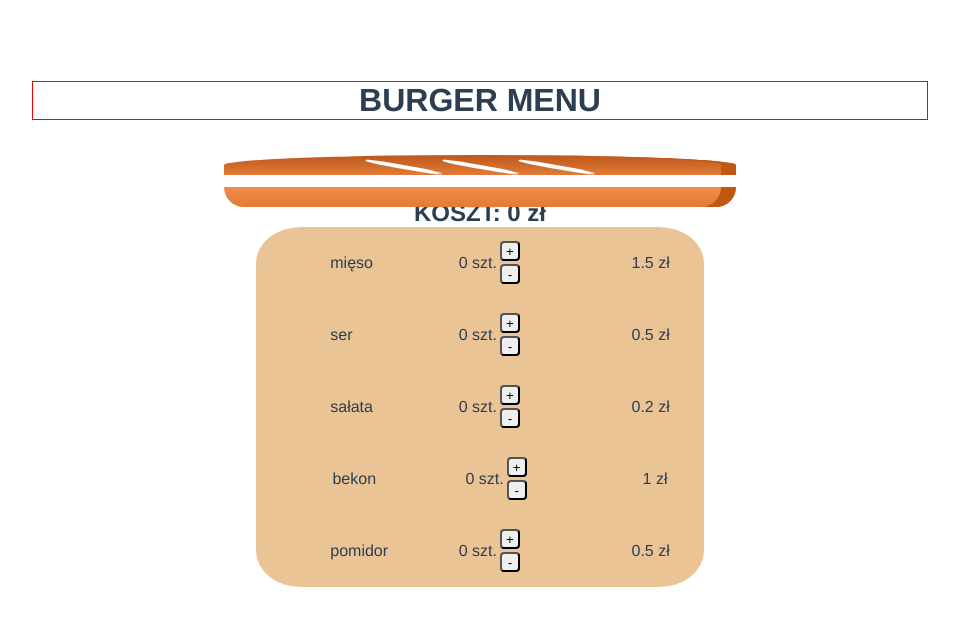
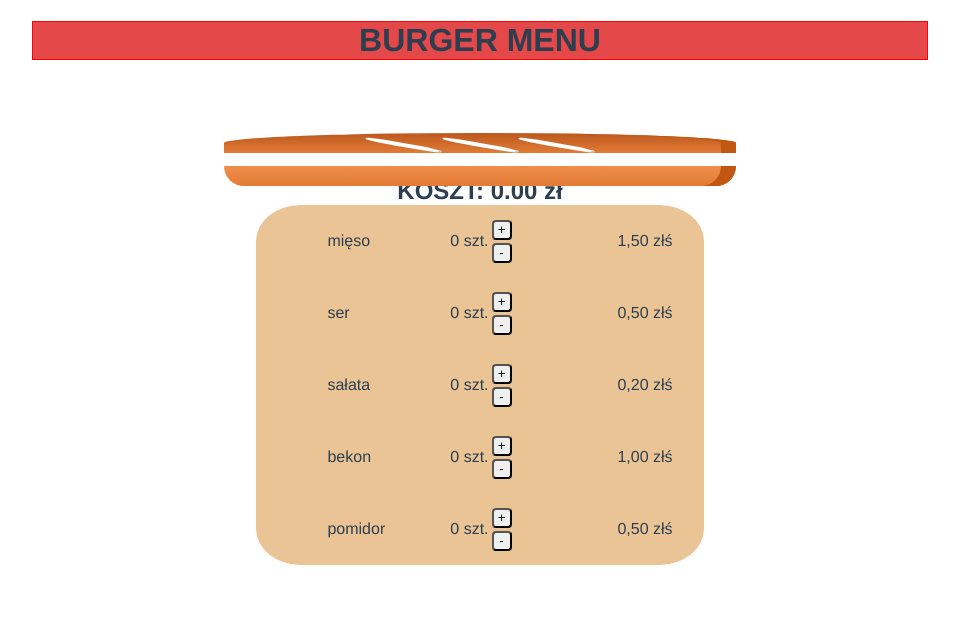
Before and after one commit to Kasia94/Burger, a Vue app: page / in a window 1280 px wide. Shown: the top 626 px of the page, without its empty margins (160-1119 px from the left). Built offline with nearby package versions, Linux system fonts and the light colour scheme.

Commit message:
format price-fix

```diff
--- a/src/App.vue
+++ b/src/App.vue
@@ -56,5 +56,6 @@ export default {
   position: absolute;
   left: 15%;
   width: 70%;
+  top: 0;
 }
 </style>
--- a/src/components/Cost.vue
+++ b/src/components/Cost.vue
@@ -17,7 +17,7 @@ export default {
       this.ingredients.forEach((element) => {
         cost += element.value * element.price;
       });
-      return cost
+      return cost.toFixed(2)
     },
   },
 };
--- a/src/components/Header.vue
+++ b/src/components/Header.vue
@@ -1,3 +1,9 @@
 <template>
-    <h1>BURGER MENU</h1>
+    <h1 class="header">BURGER MENU</h1>
 </template>
+<style scoped>
+.header{
+    background-color: rgb(228, 72, 72);
+    margin-bottom: 60px;
+}
+</style>
--- a/src/components/Ingredients.vue
+++ b/src/components/Ingredients.vue
@@ -17,7 +17,7 @@
             </button>
           </div>
         </div>
-        <p class="price">{{ item.price }} zł</p>
+        <p class="price">{{ formatPrice(item.price) }}ś</p>
       </li>
     </ul>
   </div>
@@ -26,7 +26,7 @@
 export default {
   props: {
     ingredients: {
-      type: Array
+      type: Array,
     },
   },
 
@@ -44,6 +44,13 @@ export default {
         return;
       }
       item.value--;
+    },
+    formatPrice(value) {
+    let newFormat= new Intl.NumberFormat("pl-PL", {
+        style: "currency",
+        currency: "PLN",
+      }).format(value);
+      return newFormat;
     },
   },
 };
```
